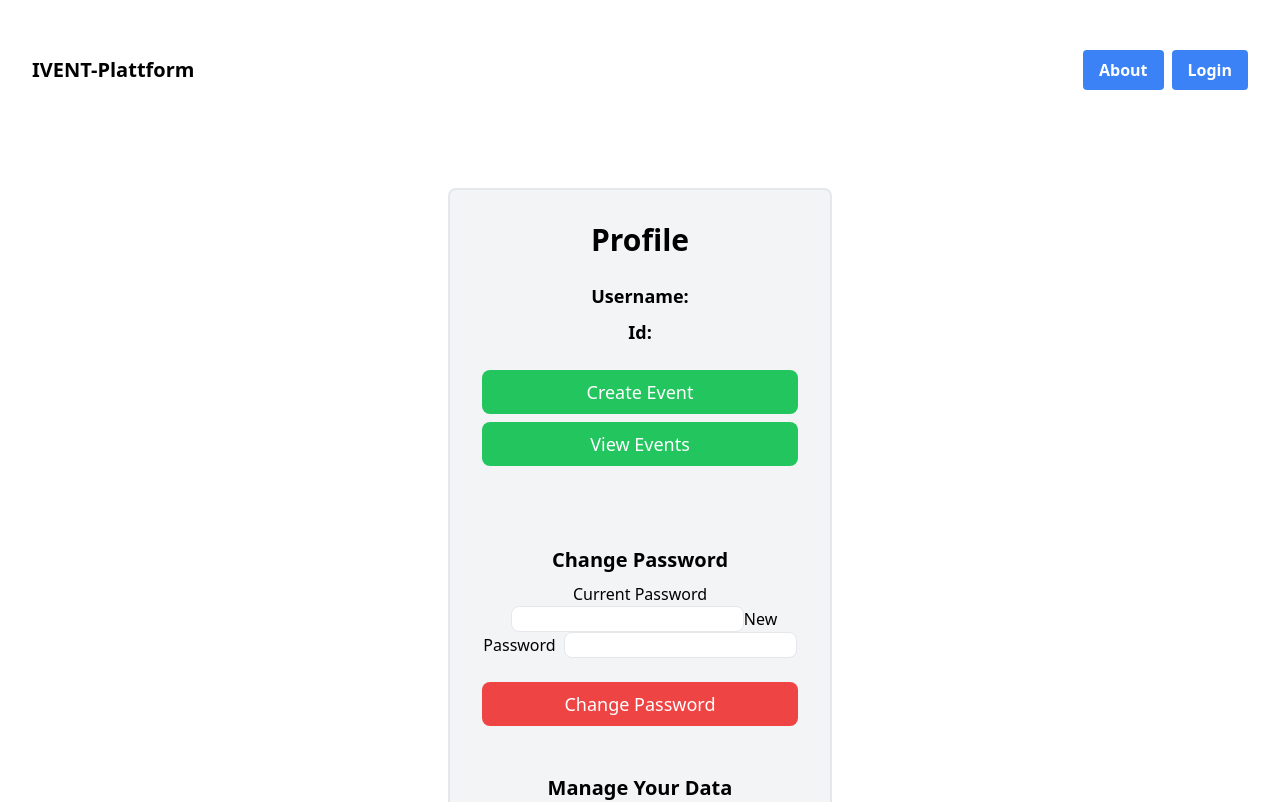
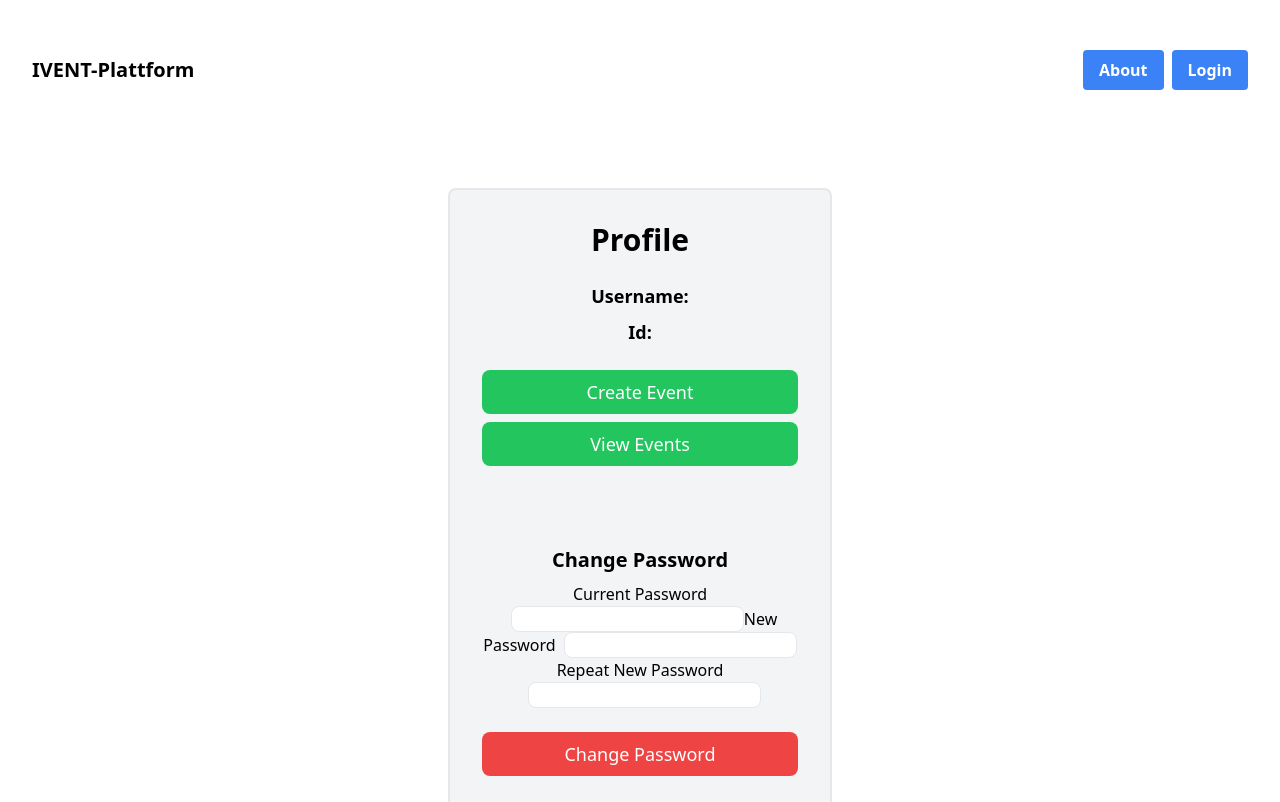
Before and after one commit to fkropfhamer/ivent-platform, a React (Vite) app in the folder web/: page /profile in a window 1280 px wide. Shown: the top 802 px of the page. Built offline with nearby package versions, Linux system fonts and the light colour scheme; no server answers.

Commit message:
validate input for ChangePasswordForm.tsx

```diff
--- a/web/src/components/ChangePasswordForm.tsx
+++ b/web/src/components/ChangePasswordForm.tsx
@@ -4,32 +4,78 @@ import { useDispatch } from 'react-redux'
 import type React from 'react'
 import { useState } from 'react'
 import { logout } from '../features/auth/auth-slice'
+import { validatePassword } from '../services/validation'
+
+const initFormState = {
+  currentPassword: '',
+  newPassword: ''
+}
 
 export const ChangePasswordForm = (): JSX.Element => {
   const navigate = useNavigate()
   const [changePassword, _] = useChangePasswordMutation()
   const dispatch = useDispatch()
+  const [formErrors, setFormErrors] = useState(initFormState)
   const [formState, setFormState] = useState({
     currentPassword: '',
-    newPassword: ''
+    newPassword: '',
+    repeatedNewPassword: ''
   })
 
   const submit = async (e: React.FormEvent): Promise<void> => {
     e.preventDefault()
+    setFormErrors(initFormState)
 
-    await changePassword(formState).unwrap()
-    dispatch(logout())
+    if (formState.currentPassword === '') {
+      setFormErrors({ ...formErrors, currentPassword: 'can not be empty' })
 
-    navigate('/login')
+      return
+    }
+
+    if (formState.newPassword === '') {
+      setFormErrors({ ...formErrors, newPassword: 'can not be empty' })
+
+      return
+    }
+
+    const passwordErr = validatePassword(formState.newPassword)
+    if (passwordErr.hasErrors) {
+      const errors = [passwordErr.length, passwordErr.numberCount, passwordErr.specialCharCount].reduce<string[]>((p, c) => {
+        if (c !== null) {
+          return [...p, c]
+        }
+
+        return p
+      }, [])
+      setFormErrors({ ...formErrors, newPassword: errors.join(', ') })
+      return
+    }
+
+    if (formState.newPassword !== formState.repeatedNewPassword) {
+      return
+    }
+
+    try {
+      await changePassword(formState).unwrap()
+      dispatch(logout())
+      navigate('/login')
+    } catch (error) {
+      setFormErrors({ ...formErrors, currentPassword: (error as any).data.message })
+    }
   }
 
-  return <form onSubmit={(e) => { void submit(e) }}>
-        <label>Current Password</label>
-        <input className="ml-2 border rounded-lg" type="password" onChange={(e) => { setFormState((prev) => ({ ...prev, currentPassword: e.target.value })) }
-        }/>
-        <label>New Password</label>
-        <input className="ml-2 border rounded-lg" type="password" onChange={(e) => { setFormState((prev) => ({ ...prev, newPassword: e.target.value })) }
-        }/>
-        <button className="w-full bg-red-500 hover:bg-red-600 text-white rounded-lg py-2 text-lg my-6" type="submit">Change Password</button>
+  return (
+    <form onSubmit={(e) => { void submit(e) }}>
+      <label>Current Password</label>
+      <input className="ml-2 border rounded-lg" type="password" onChange={(e) => { setFormState((prev) => ({ ...prev, currentPassword: e.target.value })) }} />
+      {formErrors.currentPassword !== '' ? formErrors.currentPassword : null}
+      <label>New Password</label>
+      <input className="ml-2 border rounded-lg" type="password" onChange={(e) => { setFormState((prev) => ({ ...prev, newPassword: e.target.value })) }} />
+      {formErrors.newPassword !== '' ? formErrors.newPassword : null }
+      <label>Repeat New Password</label>
+      <input className="ml-2 border rounded-lg" type="password" onChange={(e) => { setFormState(prev => ({ ...prev, repeatedNewPassword: e.target.value })) }} />
+      {formState.newPassword !== formState.repeatedNewPassword ? 'password do not match' : null}
+      <button className="w-full bg-red-500 hover:bg-red-600 text-white rounded-lg py-2 text-lg my-6" type="submit">Change Password</button>
     </form>
+  )
 }
```
